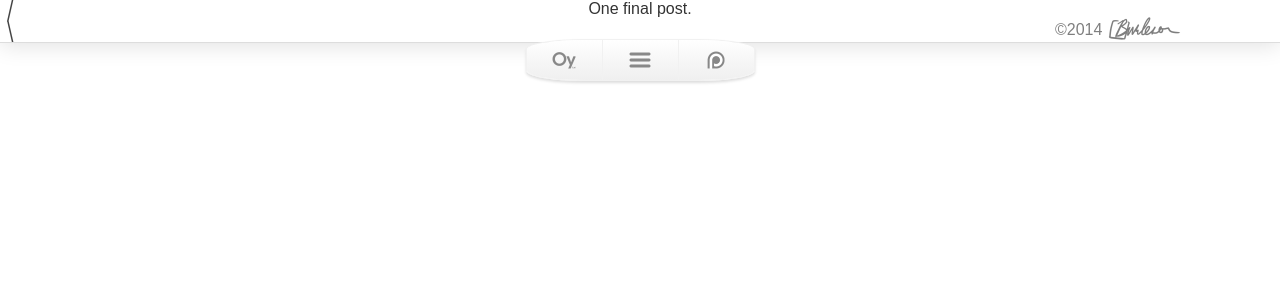
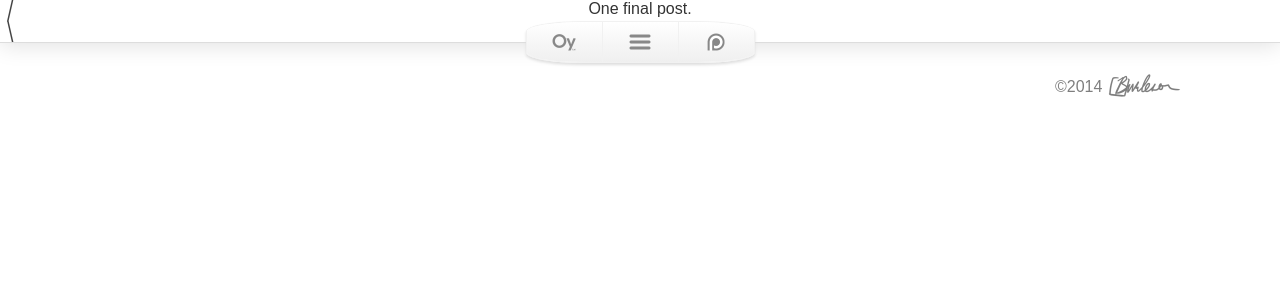
Before and after one commit to oycomics/oycomics.github.io, a Jekyll site: the page built from index.html, in a window 1280 px wide. Shown: the top 300 px of the page. Built offline with Jekyll 4.4.1, drawn with Linux system fonts in a browser that asks for light colours; Markdown is read by kramdown in place of the engine named in the settings; the list of posts is cut into pages by our own code.

Commit message:
Update footer.html

```diff
--- a/_includes/footer.html
+++ b/_includes/footer.html
@@ -1,7 +1,7 @@
-<a class="copyright" href="mailto:danny@oycomics.com">&copy;{{ site.time | date: "%Y" }}
-<img src="/assets/img/b.png" title="Danny Burleson" alt="Danny Burleson" border="0" style="width:75px;"/></a>
 <div class="nav gradient">
 <a class="nav_item title_link"href="/"><img src="/assets/img/o.png" title="Oy&trade; a daily comic" alt="Oy&trade; a daily comic" border="0" style="width:24px;"/></a>
 <a class="nav_item archive_link" href="/archive"><img src="/assets/img/a.png" title="Comics Archive" alt="Comics Archive" border="0" style="width:24px;"/></a>
 <a class="nav_item patreon_link" href="http://www.patreon.com/oycomics" target="_blank"><img src="/assets/img/p.png" title="Patreon" alt="Patreon" border="0" style="width:24px;"/></a>
 </div>
+<a class="copyright" href="mailto:danny@oycomics.com">&copy;{{ site.time | date: "%Y" }}
+<img src="/assets/img/b.png" title="Danny Burleson" alt="Danny Burleson" border="0" style="width:75px;"/></a>
```
